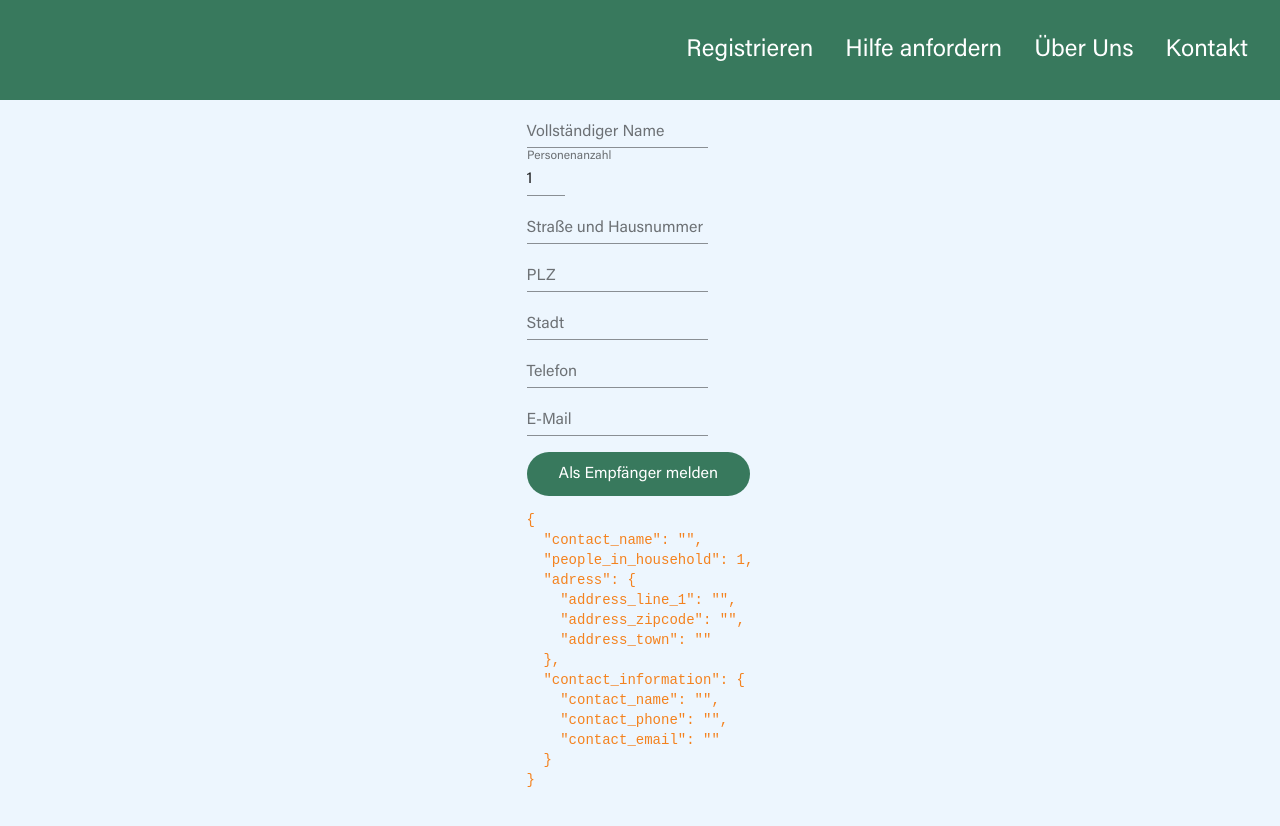
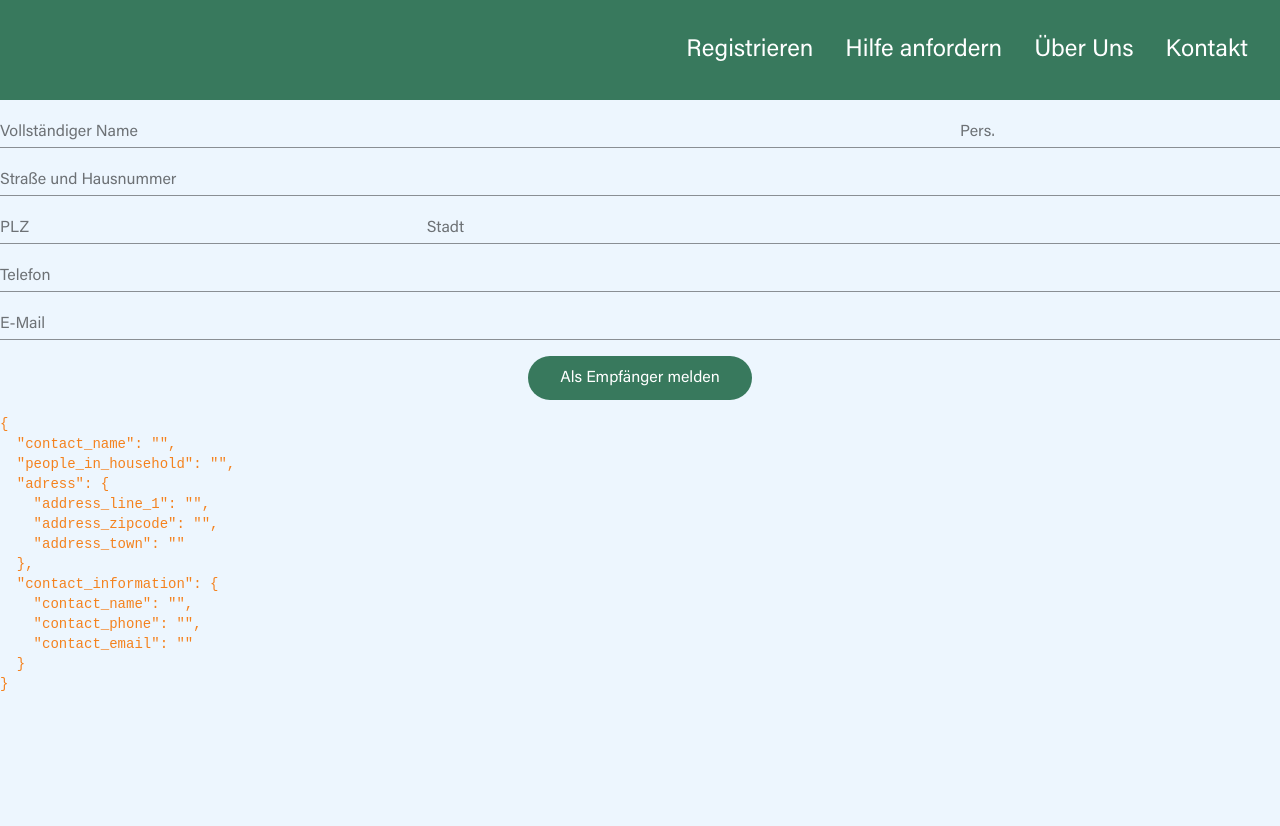
Before and after one commit to lefat-tafel/lefat-frontend, a React (Create React App) app: page /recipient in a window 1280 px wide. Shown: the top 826 px of the page. Built offline with nearby package versions, Linux system fonts and the light colour scheme.

Commit message:
[kon] Added GridLayout

```diff
--- a/src/components/InputTextField.tsx
+++ b/src/components/InputTextField.tsx
@@ -13,6 +13,7 @@ export const InputTextField: React.FC<FieldAttributes<{}> & TextFieldProps> = ({
       inputProps={inputProps}
       helperText={errorText}
       error={!!errorText}
+      fullWidth={true}
     />
   );
 };
--- a/src/components/RecipientForm.tsx
+++ b/src/components/RecipientForm.tsx
@@ -1,9 +1,17 @@
-
+import { useMediaQuery } from "@material-ui/core";
+import Grid from "@material-ui/core/Grid";
+import { makeStyles } from "@material-ui/core/styles";
 import { Form, Formik } from "formik";
 import * as React from "react";
 import * as yup from "yup";
 import { Button } from "./Button";
 import { InputTextField } from "./InputTextField";
+import { theme } from "../theme";
+import createSpacing from "@material-ui/core/styles/createSpacing";
+
+/**
+ * INTERFACES
+ */
 
 interface Values {
   adress: {
@@ -19,22 +27,43 @@ interface Values {
   people_in_household: number;
   status: string;
 }
+
 interface Props {
   onSubmit: (values: Values) => void;
 }
 
-//Can be used as a very easy and powerful validation schema
+/**
+ * STYLES
+ */
+
+const useStyles = makeStyles(_theme => ({
+  gridContainer: {
+    display: "flex",
+    justifyContent: "center"
+  }
+}));
+
+/**
+ * VALIDATIONS
+ */
+
 const validationSchema = yup.object({
   contact_name: yup.string().required("Bitte angeben!")
 });
 
+/**
+ * COMPONENT
+ */
+
 export const RecipientForm: React.FC<Props> = ({ onSubmit }) => {
+  const isDesktop = useMediaQuery(theme.breakpoints.up("md"));
+  const classes = useStyles();
   return (
     //Formik holds all the functions of the form
     <Formik
       initialValues={{
         contact_name: "",
-        people_in_household: 1,
+        people_in_household: "",
         adress: {
           address_line_1: "",
           address_zipcode: "",
@@ -64,47 +93,47 @@ export const RecipientForm: React.FC<Props> = ({ onSubmit }) => {
         setSubmitting(false);
       }}
     >
-      {({values, isSubmitting }) => (
+      {({ values, isSubmitting }) => (
         <Form>
-          <div>
+          <Grid container className={classes.gridContainer}>
+            <Grid item xs={9}>
               <InputTextField
                 name={"contact_information.contact_name"}
                 label="Vollständiger Name"
               />
-          </div>
-          <div>
+            </Grid>
+            <Grid item xs={3}>
               <InputTextField
                 name="people_in_household"
                 type="number"
                 inputProps={{ min: 1, max: 2 }}
-              label="Personenanzahl"
+                label="Pers."
               />
-          </div>
-          <div>
+            </Grid>
+            <Grid item xs={12}>
               <InputTextField
                 name={"adress.address_line_1"}
                 label="Straße und Hausnummer"
               />
-          </div>
-          <div>
+            </Grid>
+            <Grid item xs={4}>
               <InputTextField name={"adress.address_zipcode"} label="PLZ" />
-          </div>
-          <div>
+            </Grid>
+            <Grid item xs={8}>
               <InputTextField name={"adress.address_town"} label="Stadt" />
-          </div>
-          <div>
+            </Grid>
+            <Grid item xs={12}>
               <InputTextField
                 name={"contact_information.contact_phone"}
                 label="Telefon"
               />
-          </div>
-          <div>
+            </Grid>
+            <Grid item xs={12}>
               <InputTextField
                 name={"contact_information.contact_email"}
                 label="E-Mail"
               />
-          </div>
-          <div>
+            </Grid>
             <Button
               style={{ marginTop: "1rem", fontSize: "1rem" }}
               disabled={isSubmitting}
@@ -112,11 +141,12 @@ export const RecipientForm: React.FC<Props> = ({ onSubmit }) => {
             >
               Als Empfänger melden
             </Button>
-          </div>
+          </Grid>
           <div>
-            <pre>{
-            //Only Developing - Delete after!!!
-            JSON.stringify(values, null, 2)}</pre>
+            <pre>
+              {//Only Developing - Delete after!!!
+              JSON.stringify(values, null, 2)}
+            </pre>
           </div>
         </Form>
       )}
```
Lines whose indentation alone changed are shown as unchanged.
